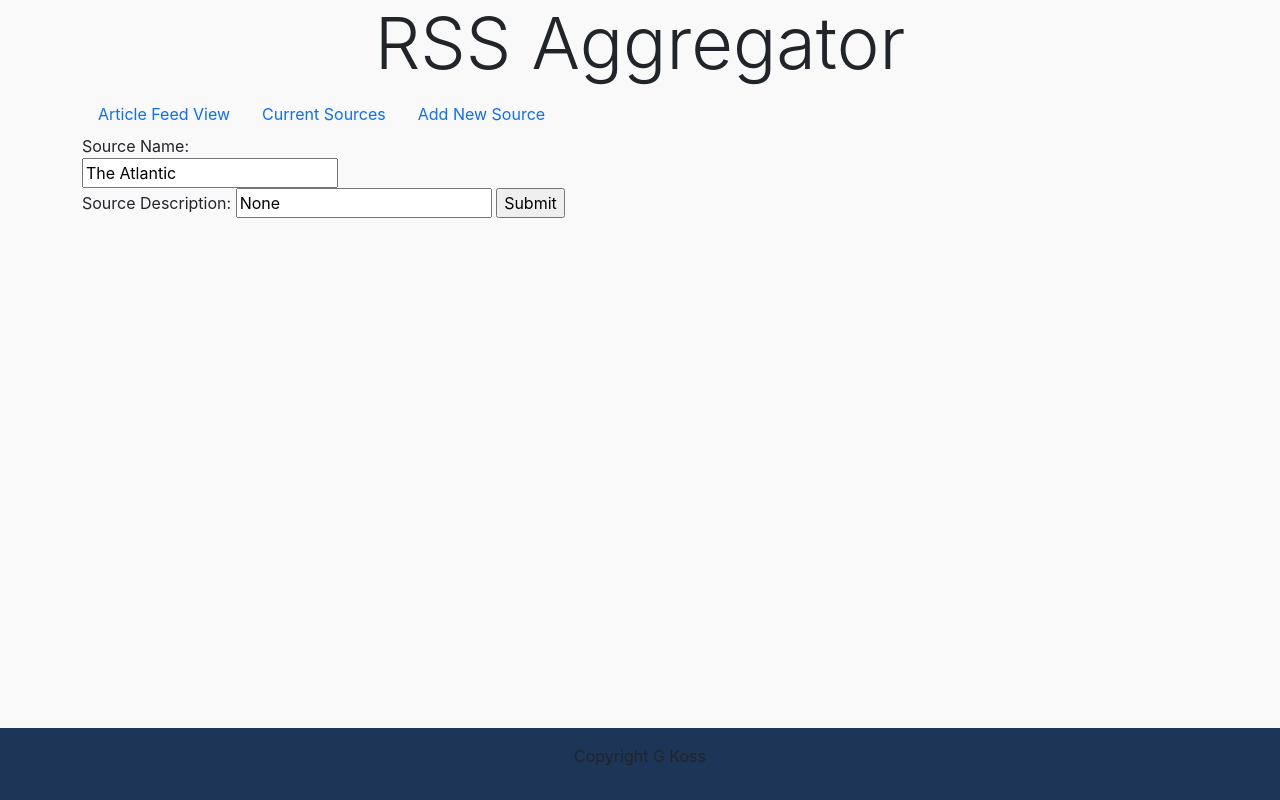
After one commit to Griffin87/RSS-Feed-Aggregator, a Django app: page /update_source/19 in a window 1280 px wide. The commit adds this page. Run offline with Django 3.2, Linux system fonts and the light colour scheme; data comes from the database, SQL or seed files in the repository; both versions use the stored data as it was after the commit.

Commit message:
Stylistic changes. Editing source needs work.

```diff
--- a/aggregator/urls.py
+++ b/aggregator/urls.py
@@ -10,5 +10,8 @@ urlpatterns = [
     path("add_new_source/add/", views.add, name='add'),
     path("sources", SourceView.as_view(), name="sources"),
     path('delete/<int:id>', views.unfollow, name='unfollow'),
-    path('mark_read/<int:id>', views.mark_read, name='mark_read')
+    path('mark_read/<int:id>', views.mark_read, name='mark_read'),
+    path('articles', ArticleView.as_view(), name="articles"),
+    path('update_source/<int:id>', views.update_source, name='update_source'),
+    path('update/update/<int:id>', views.update, name="update")
 ]
--- a/aggregator/views.py
+++ b/aggregator/views.py
@@ -8,6 +8,7 @@ from django.template import loader
 import feedparser
 from django.urls import reverse
 from dateutil import parser
+import uuid
 
 # Create your views here.
 
@@ -20,7 +21,7 @@ class ArticleView(ListView):
 
     def get_context_data(self, **kwargs):
         context = super().get_context_data(**kwargs)
-        context["articles"] = Article.objects.filter(marked_read=False).order_by("-pub_date")[:10]
+        context["articles"] = Article.objects.filter(marked_read=False).order_by("-pub_date")[:40]
         return context
 
 class SourceView(ListView):
@@ -43,7 +44,7 @@ def add(request):
     x = request.POST["source_link"]
     feed = feedparser.parse(x)
     feed_title = feed.channel.title
-    feed_description = feed.channel.description if 'description' in feed.feed else "None"
+    feed_description = feed.channel.description if 'description' in feed.feed else "Not Provided by Source"
     feed_link = feed.channel.link
 
     new_source = Source(
@@ -54,6 +55,8 @@ def add(request):
     new_source.save()
 
     for item in feed.entries:
+        if 'guid' not in item:
+            item.guid = uuid.uuid4()
         if not Article.objects.filter(guid=item.guid).exists():
             new_article = Article(
                 title = item.title,
@@ -61,7 +64,7 @@ def add(request):
                 pub_date = parser.parse(item.published),
                 link = item.link,
                 source_name = new_source,
-                guid = item.guid,
+                guid = item.guid if 'guid' in feed.entries else uuid.uuid4(),
             )
             new_article.save()
 
@@ -72,8 +75,28 @@ def unfollow(request, id):
     source.delete()
     return HttpResponseRedirect(reverse('sources'))
 
+def update_source(request, id):
+    source = Source.objects.get(id=id)
+    template=loader.get_template('update_source.html')
+    context = {
+        'source': source
+    }
+    return HttpResponse(template.render(context, request))
+
+def update(request, id):
+    title = request.POST["title"]
+    description = request.POST["description"]
+    source = Source.objects.get(id=id)
+    source.title = title
+    source.description = description
+    source.save()
+    return HttpResponseRedirect(reverse('sources'))
+
 def mark_read(request, id):
     article = Article.objects.get(id=id)
     article.marked_read = True
     article.save()
-    return HttpResponseRedirect("")
+    return HttpResponseRedirect(reverse('articles'))
+
+def refresh(request):
+    pass
--- a/templates/add_new_source.html
+++ b/templates/add_new_source.html
@@ -28,7 +28,7 @@
 <main class="container flex-grow-1">
 <ul class="nav nav-pills">
     <li class="nav-item">
-      <a class="nav-link" href="/">Article Feed View</a>
+      <a class="nav-link" href="/articles">Article Feed View</a>
     </li>
     <li class="nav-item">
       <a class="nav-link" href="/sources">Current Sources</a>
@@ -43,7 +43,7 @@
 Link to new source:<br>
 <input name="source_link">
 <br><br>
-<input type="submit" value="Submit">
+<button type="submit" class="btn btn-outline-success" value="Submit">Submit</button>
 </form>
 
 </main>
--- /dev/null
+++ b/templates/update_source.html
@@ -0,0 +1,69 @@
+<!DOCTYPE html>
+<html lang="en">
+  <head>
+    {% load static %}
+    <meta charset="UTF-8" />
+    <meta name="viewport" content="width=device-width, initial-scale=1.0" />
+    <title>RSS Aggregator</title>
+    <link href="https://cdn.jsdelivr.net/npm/bootstrap@5.2.2/dist/css/bootstrap.min.css"
+    rel="stylesheet"
+    integrity="sha384-Zenh87qX5JnK2Jl0vWa8Ck2rdkQ2Bzep5IDxbcnCeuOxjzrPF/et3URy9Bv1WTRi"
+    crossorigin="anonymous"
+      />
+    <link rel="stylesheet" type="text/css" href=../static/main.css />
+  </head>
+
+  <body class="d-flex flex-column">
+
+    <header>
+      <nav class="container">
+        <div class="row">
+          <div class="col text-center">
+            <h2 class="display-2">RSS Aggregator</h2>
+          </div>
+        </div>
+      </nav>
+    </header>
+
+<main class="container flex-grow-1">
+<ul class="nav nav-pills">
+    <li class="nav-item">
+      <a class="nav-link" href="/articles">Article Feed View</a>
+    </li>
+    <li class="nav-item">
+      <a class="nav-link" href="/sources">Current Sources</a>
+    </li>
+    <li class="nav-item">
+      <a class="nav-link" href="/add_new_source">Add New Source</a>
+    </li>
+  </ul>
+
+<form action="update_source/{{ source.id }}" method="post">
+    {% csrf_token %}
+    Source Name:<br>
+    <input name="title" value="{{ source.title }}">
+    <br>
+    Source Description:
+    <input name="description" value="{{ source.description }}">
+
+    <input type="submit" value="Submit">
+</form>
+
+</main>
+
+<footer class="container-fluid">
+    <div class="row">
+      <div class="col text-center">
+        <p>Copyright G Koss</p>
+      </div>
+    </div>
+  </footer>
+
+  <script
+    src="https://cdn.jsdelivr.net/npm/bootstrap@5.2.2/dist/js/bootstrap.bundle.min.js"
+    integrity="sha384-OERcA2EqjJCMA+/3y+gxIOqMEjwtxJY7qPCqsdltbNJuaOe923+mo//f6V8Qbsw3"
+    crossorigin="anonymous">
+  </script>
+
+</body>
+</html>
```
Also changed, not shown: templates/homepage.html (+6 -7 lines), templates/sources.html (+8 -10 lines), db.sqlite3, 1 other file.
